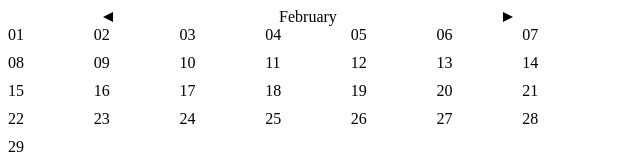
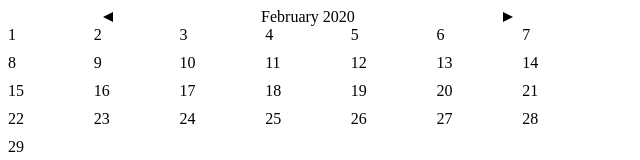
Before and after one commit to uri-ustrell/holidays-calendar-nextjs, a Next.js app: page / in a window 1280 px wide. Shown: the top 160 px of the page, without its empty margins (0-640 px from the left). Built offline with nearby package versions, Linux system fonts and the light colour scheme; no server answers.

Commit message:
move calendar header to separate component

```diff
--- /dev/null
+++ b/components/CalendarHeader.jsx
@@ -0,0 +1,36 @@
+import React, { useState } from "react";
+import styled from "styled-components";
+
+const Title = styled.div`
+	margin-bottom: 1rem;
+	margin: auto;
+`;
+
+const Pointer = styled.div`
+width: 10px;
+height: 10px;
+margin: auto;
+border-${props => (props.left && "right") || "left"}: black 10px solid;
+border-bottom: transparent 5px solid;
+border-top: transparent 5px solid;
+box-sizing: border-box;
+}
+`;
+
+const HeaderWrapper = styled.div`
+	display: grid;
+	grid-template-columns: 1fr 1fr 1fr;
+	width: 600px;
+`;
+
+const CalendarHeader = ({ year, month, handleChangeMonthClick }) => {
+	return (
+		<HeaderWrapper>
+			<Pointer left onClick={() => handleChangeMonthClick(-1)} />
+			<Title>{`${month} ${year}`}</Title>
+			<Pointer right onClick={() => handleChangeMonthClick(1)} />
+		</HeaderWrapper>
+	);
+};
+
+export default CalendarHeader;
--- a/components/calendar.jsx
+++ b/components/calendar.jsx
@@ -1,14 +1,29 @@
 import React, { useState } from "react";
 import dayjs from "dayjs";
 import styled from "styled-components";
+import CalendarHeader from "./CalendarHeader";
+
+const CalendarGrid = styled.div`
+	display: grid;
+	grid-row-gap: 10px;
+	width: 600px;
+	grid-template-columns: repeat(7, 1fr);
+`;
+
+const getCurrentDate = () => dayjs();
 
 const getMonthDays = (year, month) => new Date(year, month, 0).getDate();
 
 const getDate = (year, month, day) => new Date(year, month, day);
 
-const formatDate = date => dayjs(date).format("DD");
+const formatDate = date => dayjs(date).format("D");
 
-const formatMonth = month => dayjs(getDate(2020, month, 1)).format("MMMM");
+const formatMonth = month =>
+	dayjs()
+		.month(month - 1)
+		.format("MMMM");
+
+const getMonthNumber = date => parseInt(dayjs(date).format("M"), 10);
 
 const getMonthDaysList = (year, month) => {
 	const monthDays = getMonthDays(year, month);
@@ -17,48 +32,21 @@ const getMonthDaysList = (year, month) => {
 	);
 };
 
-const Title = styled.div`
-	margin-bottom: 1rem;
-	margin: auto;
-`;
-
-const Pointer = styled.div`
-width: 10px;
-height: 10px;
-margin: auto;
-border-${props => (props.left && "right") || "left"}: black 10px solid;
-border-bottom: transparent 5px solid;
-border-top: transparent 5px solid;
-box-sizing: border-box;
-}
-`;
-
-const CalendarHeader = styled.div`
-	display: grid;
-	grid-template-columns: 1fr 1fr 1fr;
-	width: 600px;
-`;
-
-const CalendarGrid = styled.div`
-	display: grid;
-	grid-row-gap: 10px;
-	width: 600px;
-	grid-template-columns: repeat(7, 1fr);
-`;
+const addMonthListRests = list => Array.from({ lenght: 6 * 7 });
 
 export const Calendar = ({ year, holidays }) => {
-	const [month, setMonth] = useState(2);
+	const [month, setMonth] = useState(getMonthNumber(getCurrentDate()));
 	const handleChangeMonthClick = steps =>
 		setMonth(prevMonth => prevMonth + steps);
 	const monthDaysList = getMonthDaysList(year, month);
 
 	return (
 		<>
-			<CalendarHeader>
-				<Pointer left onClick={() => handleChangeMonthClick(-1)} />
-				<Title>{formatMonth(month - 1)}</Title>
-				<Pointer right onClick={() => handleChangeMonthClick(1)} />
-			</CalendarHeader>
+			<CalendarHeader
+				year={year}
+				month={formatMonth(month)}
+				handleChangeMonthClick={handleChangeMonthClick}
+			/>
 			<CalendarGrid>
 				{monthDaysList.map(day => (
 					<div key={day}>{formatDate(day)}</div>
--- a/package.json
+++ b/package.json
@@ -17,6 +17,7 @@
   },
   "devDependencies": {
     "cross-env": "7.0.0",
-    "http-proxy-middleware": "1.0.0"
+    "http-proxy-middleware": "1.0.0",
+    "jest": "25.1.0"
   }
 }
```
Also changed, not shown: components/dayInfo.jsx (added), 1 other file (tests, documents, lock files or other folders).
